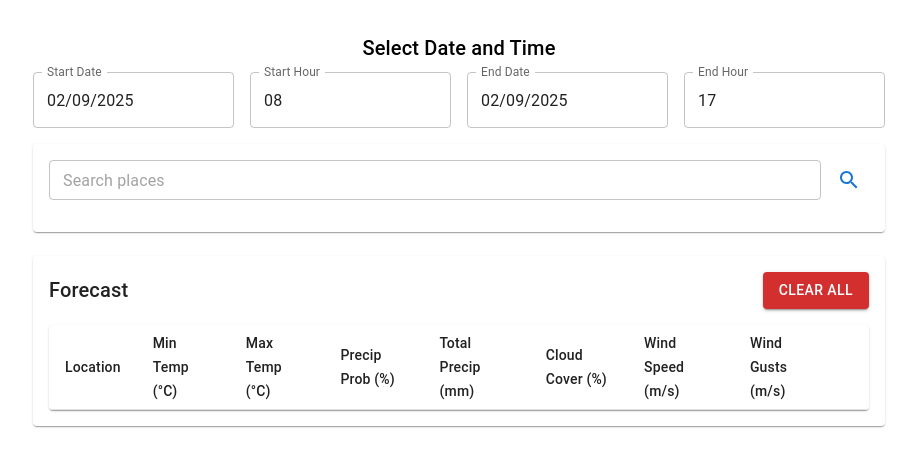
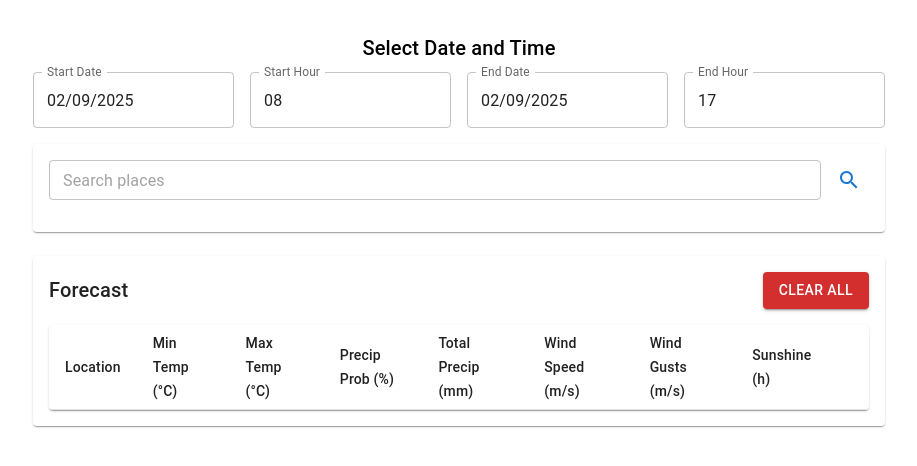
Before and after one commit to dkarlo2/weatherplan-web, a React (Create React App) app: page / in a window 1280 px wide. Shown: the top 466 px of the page, without its empty margins (181-1098 px from the left). Built offline with nearby package versions, Linux system fonts and the light colour scheme.

Commit message:
show sunshine

```diff
--- a/src/App.js
+++ b/src/App.js
@@ -175,9 +175,9 @@ const WeatherDashboard = () => {
                   <TableCell>Max Temp (°C)</TableCell>
                   <TableCell>Precip Prob (%)</TableCell>
                   <TableCell>Total Precip (mm)</TableCell>
-                  <TableCell>Cloud Cover (%)</TableCell>
                   <TableCell>Wind Speed (m/s)</TableCell>
                   <TableCell>Wind Gusts (m/s)</TableCell>
+                  <TableCell>Sunshine (h)</TableCell>
                   <TableCell></TableCell>
                 </TableRow>
               </TableHead>
@@ -189,9 +189,9 @@ const WeatherDashboard = () => {
                     <TableCell>{data.maxTemp}</TableCell>
                     <TableCell>{data.precipProb}</TableCell>
                     <TableCell>{data.totalPrecip}</TableCell>
-                    <TableCell>{data.cloudCover}</TableCell>
                     <TableCell>{data.windSpeed}</TableCell>
                     <TableCell>{data.windGusts}</TableCell>
+                    <TableCell>{data.sunshine}</TableCell>
                     <TableCell>
                       <IconButton color="error" onClick={() => handleRemovePlace(data.location)}>
                         <RemoveIcon />
```
